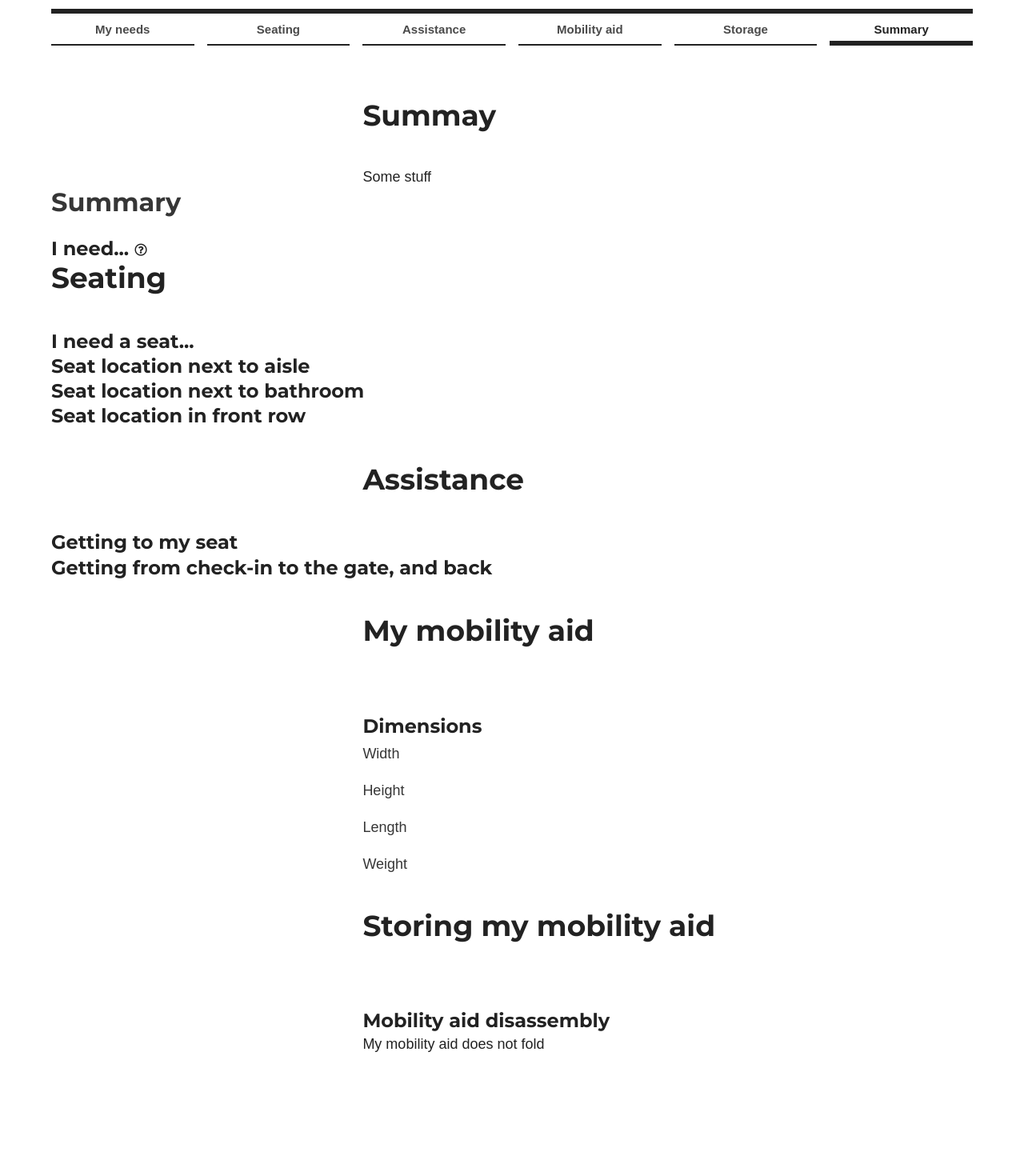
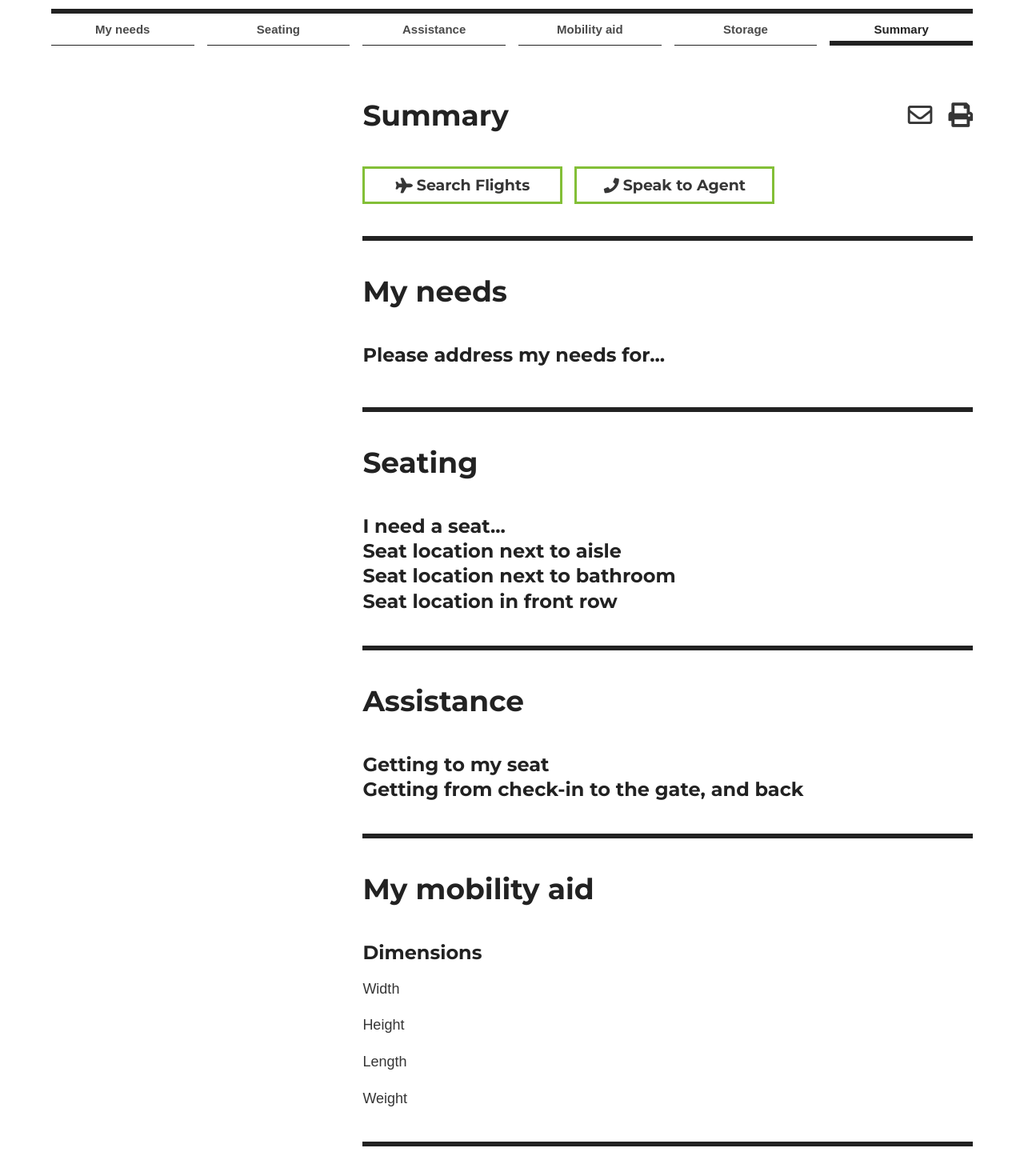
Before and after one commit to AirshipCMS/air-a11y, a React (Create React App) app: page /summary in a window 1280 px wide. Shown: the part 180-1650 px from the top of the page at 80% size. Before the commit the page ends 1499 px from the top, so only its background shows below. Built offline with nearby package versions, Linux system fonts and the light colour scheme; a web font is replaced by a local one.

Commit message:
styled summary view

```diff
--- a/src/App.scss
+++ b/src/App.scss
@@ -123,7 +123,7 @@ h1, h2, h3, h4, h5, h6, button, .button{
 }
 
 .hr-thin{
-  border-bottom: 2px solid $black;
+  border-bottom: 1px solid $black;
 }
 
 /* SPACING */
@@ -221,7 +221,7 @@ a.logo-text{
 
     a{
       border: 0;
-      border-bottom: 2px solid $black;
+      border-bottom: 1px solid $black;
       border-radius: none;
       height: 40px;
       font-size: $small-font-size;
@@ -265,6 +265,14 @@ a.logo-text{
     display: flex;
     flex-flow: row nowrap; /* desktop */
     align-items: stretch;
+  }
+
+  /* hacky */
+
+  .fancy-checkboxes-summary{
+    .column{
+      flex: 0 0 100%;
+    }
   }
 
   .column.is-half{
@@ -356,6 +364,18 @@ h1{
   line-height: 1.3;
   font-size: 36px;
   margin-bottom: $medium-margin;
+}
+
+h1{
+  border-top: 6px solid $black;
+  margin-top: $medium-margin;
+  padding-top: $medium-margin;
+
+  &:first-of-type{
+    border-top: none;
+    margin-top: 0;
+    padding-top: 0;
+  }
 }
 
 h2{
@@ -559,10 +579,15 @@ i.help{
 
 .fancy-checkboxes{
   margin-top: $small-margin*0.5;
+
+  &.fancy-checkboxes-summary{
+    display: flex;
+    flex-flow: row wrap;
+  }
 }
 
 .fancy-checkbox{
-  border: 2px solid $black;
+  border: 1px solid $black;
   border-bottom: 6px solid $black;
   width: 100%;
   display: flex;
@@ -572,26 +597,29 @@ i.help{
 
   &:hover{
     border-color: $green;
+    border-width: 4px;
 
     .fancy-checkbox-text{
-      border-top: 2px solid $green;
+      border-top: 1px solid $green;
     }
   }
 
   &:focus-within{
     border-color: $green;
+    border-width: 4px;
     box-shadow: 0 0 0 4px rgba(131, 191,55, 0.25);
 
     .fancy-checkbox-text{
-      border-top: 2px solid $green;
+      border-top: 1px solid $green;
     }
   }
 
   &.fancy-checkbox-checked{
     border-color: $green;
+    border-width: 4px;
 
     .fancy-checkbox-text{
-      border-top: 2px solid $green;
+      border-top: 1px solid $green;
     }
   }
 }
@@ -602,19 +630,20 @@ i.help{
 }
 
 .fancy-checkbox-text{
-  border-top: 2px solid $black;
+  border-top: 1px solid $black;
   padding: $small-margin*0.75 $small-margin;
   display: flex;
   flex-flow: row nowrap;
 
   input{
-    margin-top: 8px;
+    margin-top: 7px;
     margin-right: 8px;
   }
 
   p{
     font-weight: 700;
     line-height: 1.2;
+    padding-left: 5px;
   }
 }
 
@@ -668,3 +697,76 @@ input[type='checkbox']{
     font-size: 18px;
   }
 }
+
+.mobility-aid-image{
+  width: 100%;
+  height: auto;
+  display: block;
+  margin: 8px 40px  $small-margin 0;
+}
+
+.summary-actions{
+  .button,
+  button{
+    display: block;
+    width: 100%;
+
+    + .button,
+    + button{
+      margin-left: 0;
+      margin-top: 10px;
+    }
+  }
+}
+
+.summary-actions-title{
+  display: flex;
+  flex-flow: row nowrap;
+  justify-content: space-between;
+}
+
+.summary-email-print{
+  .button,
+  button{
+    width: auto;
+    margin: 0;
+    padding: 0;
+    margin: 0;
+    font-size: 0.85em;
+    line-height: 1;
+    height: auto;
+    border: 0;
+    height: 46px;
+    margin-left: 20px;
+    display: inline-block;
+
+    &:hover,
+    &:focus,
+    &:active{
+      color: $green;
+      background-color: transparent;
+      border: 0;
+      box-shadow: none;
+    }
+  }
+
+  span{
+    display: none;
+  }
+}
+
+.summary-actions-buttons{
+  .button,
+  button{
+    margin-top: $medium-margin;
+    padding-left: 20px;
+    padding-right: 20px;
+    width: auto;
+    min-width: 250px;
+
+    i{
+      display: inline-block;
+      margin-right: 5px;
+    }
+  }
+}
--- a/src/screens/Summary.js
+++ b/src/screens/Summary.js
@@ -26,116 +26,83 @@ export default () => {
         <section className="section">
           <div className="question">
             <div className="question-left">
+
             </div>
+
             <div className="question-right">
-              <h1>Summay</h1>
-              <p>Some stuff</p>
+              <h1 className="summary-actions-header">
+                <div className="summary-actions-title">
+                  <span className="summary-actions-text">Summary</span>
+                  <span className="summary-email-print">
+                    <button className="button"><i class="far fa-envelope"></i><span>Email</span></button>
+                    <button className="button"><i class="fas fa-print"></i><span>Print</span></button>
+                  </span>
                 </div>
+                <div className="summary-actions-buttons">
+                <button onClick={() => history.push('/search-flights')} className="button"><i class="fas fa-plane"></i>Search Flights</button>
+                <button className="button"><i class="fas fa-phone"></i>Speak to Agent</button>
                 </div>
-        </section>
+              </h1>
 
-        <h1 className="title">Summary</h1>
-        <section className="section">
-          <div className="question-right">
 
-            <h2>I need...
-              <span className="icon help-text-button help-text-button-off">
-                <i className="help far fa-question-circle"></i>
-                <i className="help fas fa-question-circle"></i>
-              </span>
-            </h2>
+              <h1>My needs</h1>
 
-            <div className="columns fancy-checkboxes">
+              <h2>Please address my needs for...</h2>
+              <div className="columns fancy-checkboxes fancy-checkboxes-summary">
                 {specialServices.map(need => {
                   if (props.needs[need.code]) {
                     return (
-                    <div key={need.code} className="column is-one-third">
+                      <div key={need.code} className="column">
                         <label className="fancy-checkbox">
                           <div className="fancy-checkbox-image">
                             <div className="placeholder">pic</div>
                           </div>
+                          <div className="fancy-checkbox-text">
                             <p>{need.description}</p>
+                          </div>
                         </label>
                       </div>
                     )
                   }
                 })}
               </div>
-          </div>
-        </section>
 
-        <section className="section">
               <h1>Seating</h1>
+
               <h2>I need a seat...</h2>
               {props.seatPreferences.movable_arm_rests ? <p>with movable arm rests</p> : null}
               {props.seatPreferences.accessible_button ? <p>with easily accessible call button, lights, A/C</p> : null}
-        </section>
 
-        <section className="section">
               <h2>Seat location next to aisle</h2>
-
               {props.seatPreferences.aisle_seat === 'required' ? <p>I need a seat next to the aisle</p> : null}
               {props.seatPreferences.aisle_seat === 'preferred' ? <p>I prefer a seat next to the aisle</p> : null}
               {props.seatPreferences.aisle_seat === 'not important' ? <p>Not important</p> : null}
-        </section>
-
-        <section className="section">
 
               <h2>Seat location next to bathroom</h2>
               {props.seatPreferences.bathroom_seat === 'required' ? <p>I need a seat next to a bathroom</p> : null}
               {props.seatPreferences.bathroom_seat === 'preferred' ? <p>I prefer a seat next to a bathroom</p> : null}
               {props.seatPreferences.bathroom_seat === 'not important' ? <p>Not important</p> : null}
-        </section>
 
-        <section className="section">
               <h2>Seat location in front row</h2>
               {props.seatPreferences.front_row_seat === 'required' ? <p>I need a seat in the front row (or row closest to the entrance)</p> : null}
               {props.seatPreferences.front_row_seat === 'preferred' ? <p>I prefer a seat in the front row (or row closest to the entrance)</p> : null}
               {props.seatPreferences.front_row_seat === 'not important' ? <p>Not important</p> : null}
-        </section>
 
-        <section className="section">
-          <div className="question">
-            <div className="question-left">
-            </div>
-            <div className="question-right">
               <h1>Assistance</h1>
-            </div>
-          </div>
-        </section>
 
-        <section className="section">
               <h2>Getting to my seat</h2>
               {props.seatTransfer.aisle_chair ? <p>Request an aisle chair to help with transfer to my seat on the plane</p> : null}
               {props.seatTransfer.seat_assistance ? <p>Request additional assistance to transfer to my seat. An additional person/transporter will help you to your seat.</p> : null}
-        </section>
 
-        <section className="section">
               <h2>Getting from check-in to the gate, and back</h2>
               {props.seatTransfer.request_wheelchair ? <p>Request a wheelchair to help me get to/from the aircraft.</p> : null}
               {props.seatTransfer.transportation_assistance ? <p>Request additional assistance to pull/push me in the wheelchair to and from the aircraft. An additional person/transporter will help you get to/from the aircraft.</p> : null}
-        </section>
 
-        <section className="section">
-          <div className="question">
-            <div className="question-left">
-            </div>
-            <div className="question-right">
               <h1>My mobility aid</h1>
-            </div>
-          </div>
-        </section>
-
-
-        <section>
-          <div className="question">
-            <div className="question-left">
-            </div>
-            <div className="question-right">
 
               <h2>Dimensions</h2>
 
-
+              <div className="dimensions-group">
                 <div className="field is-horizontal">
                   <div className="field-label is-normal">
                     <label className="label">Width</label>
@@ -163,35 +130,43 @@ export default () => {
                   </div>
                   <p>{props.mobilityAid.weight}</p>
                 </div>
+              </div>
 
+              <h1>Storing my mobility aid</h1>
+
+              <h2>Dimensions</h2>
+              <p>My mobility aid does not fold [hardcoded]</p>
+
+              {props.mobilityAidStorage.cabinStorage ? <div>
+                <h2>Additional equipment</h2>
+                <p>{props.mobilityAidStorage.additional_equipment}</p>
+              </div> : null}
+
+              <p>[there's more stuff to render, though no need for presentation]</p>
             </div>
           </div>
         </section>
 
         <section className="section">
-          <div className="question">
-            <div className="question-left">
+          <div className="footer">
+            <div className="footer-left">
             </div>
-            <div className="question-right">
-              <h1>Storing my mobility aid</h1>
+            <div className="footer-right">
+              <div className="columns">
+                <div className="column">
+                  <p className="small">By <a href="#" target="_blank">PurelyFunctional.co</a></p>
+                </div>
+                <div className="column">
+                  <p className="small">2020 IATA Hackathon</p>
+                </div>
+                <div className="column">
+                  <p className="small">Seattle, WA</p>
+                </div>
+              </div>
             </div>
           </div>
         </section>
 
-        <section className="section">
-          <div className="question">
-            <div className="question-left">
-            </div>
-            <div className="question-right">
-              <h2>Mobility aid disassembly</h2>
-              <p>My mobility aid does not fold</p>
-            </div>
-          </div>
-        </section>
-        {props.mobilityAidStorage.cabinStorage ? <div className="content">
-          <h1>Additional equipment</h1>
-          <p>{props.mobilityAidStorage.additional_equipment}</p>
-        </div> : null}
       </div>
     </div>
   )
--- a/src/screens/TypeOfNeeds.js
+++ b/src/screens/TypeOfNeeds.js
@@ -57,7 +57,7 @@ export default () => {
             </div>
             <div className="question-right">
 
-              <h2>I need...
+              <h2>Please address my needs for...
                 <span className="icon help-text-button help-text-button-off">
                   <i className="help far fa-question-circle"></i>
                   <i className="help fas fa-question-circle"></i>
```
Also changed, not shown: src/screens/MobilityAid.js (+10 -5 lines), src/screens/SeatPreferences.js (+0 -8 lines). Lines whose indentation alone changed are shown as unchanged.
